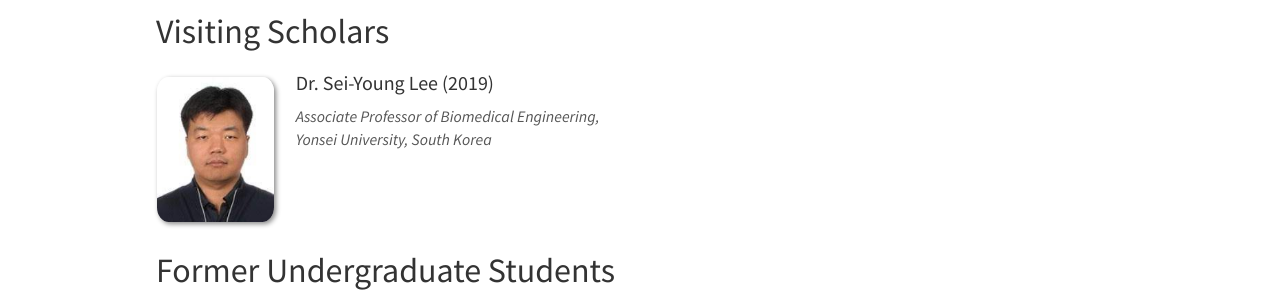
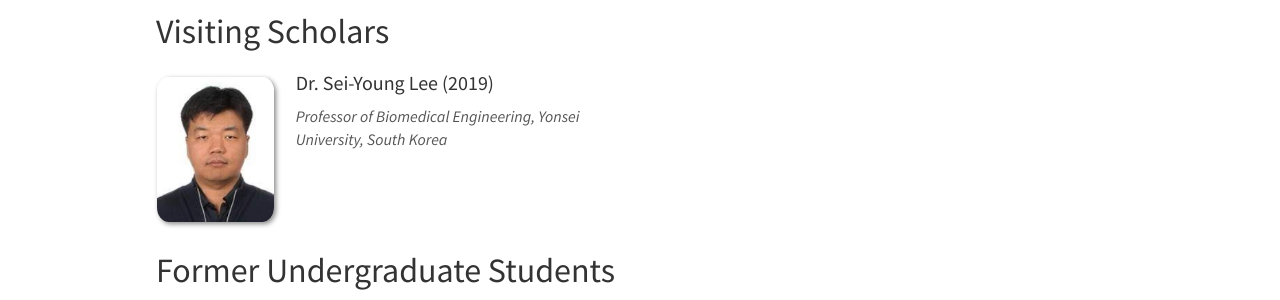
Before and after one commit to choidnalab/choidnalab.github.io, a Jekyll site: the page built from _pages/team.md, in a window 1280 px wide and 900 px high, scrolled down 2365 px. Shown: the part 154-454 px from the top of the window. Built offline with Jekyll 4.4.1, drawn with Linux system fonts in a browser that asks for light colours; nearby versions of some CDN libraries.

Commit message:
Update alumni_visitors.yml

```diff
--- a/_data/alumni_visitors.yml
+++ b/_data/alumni_visitors.yml
@@ -1,6 +1,6 @@
 - name: Dr. Sei-Young Lee (2019)
   photo: sei_young_lee.jpg
-  info: Associate Professor of Biomedical Engineering, Yonsei University, South Korea
+  info: Professor of Biomedical Engineering, Yonsei University, South Korea
   email:
   duration:
   number_educ: 0
```
